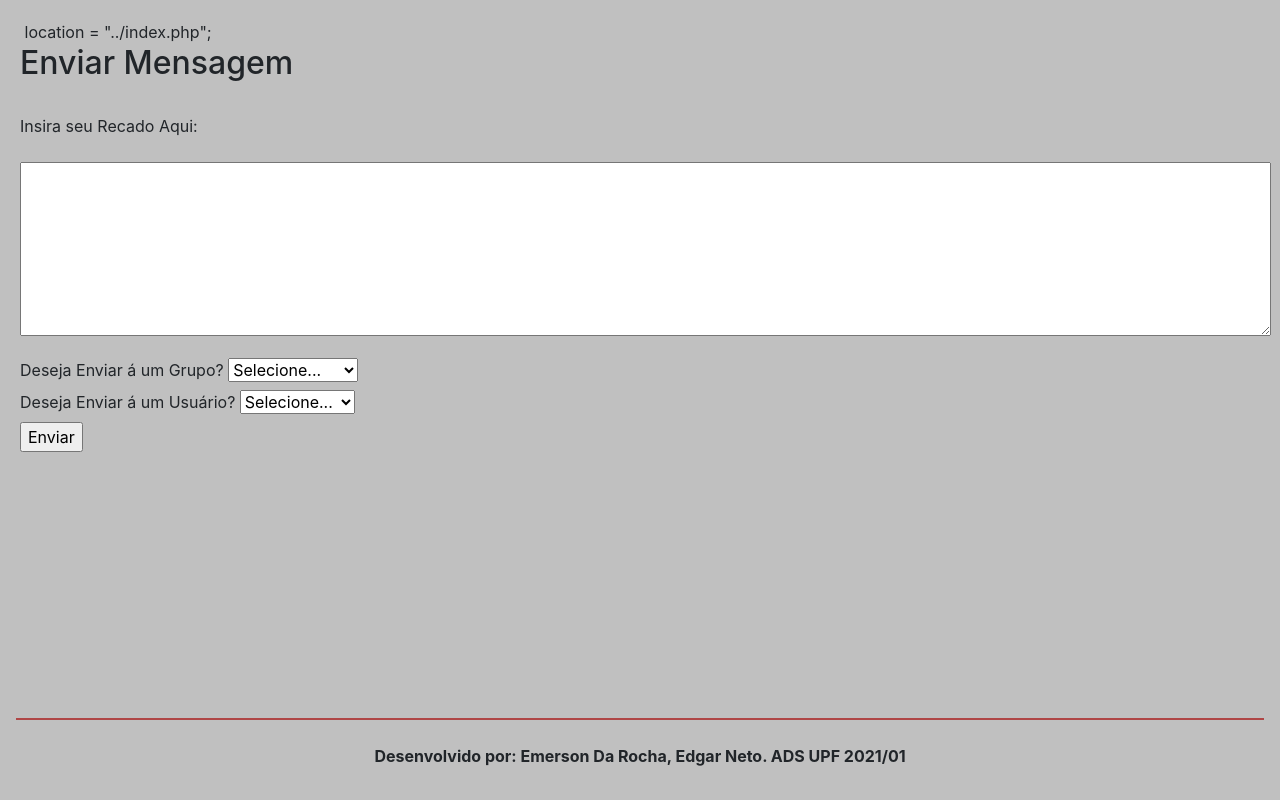
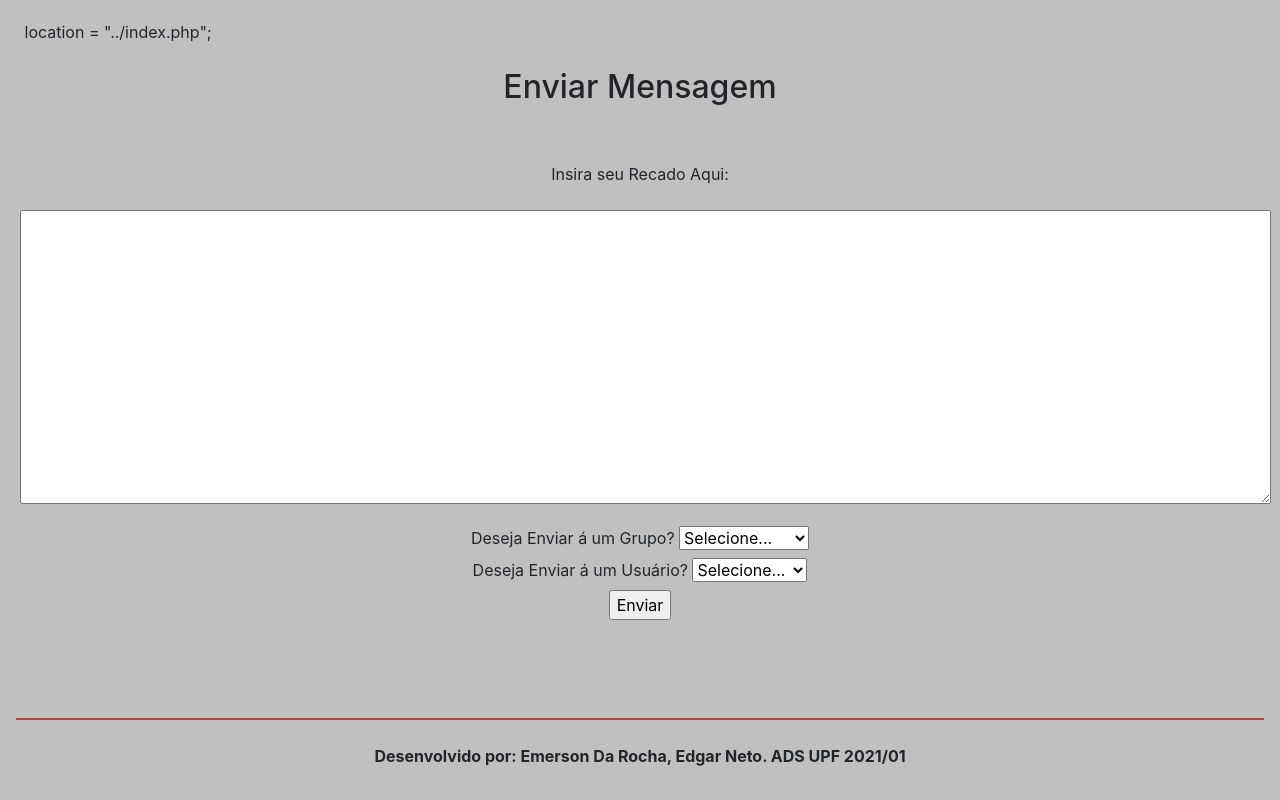
Before and after one commit to emersonrs01/BussMen, a PHP site: page /view/enviar.php in a window 1280 px wide. Run offline with PHP 8.4, Linux system fonts and the light colour scheme; a user stored in the database is signed in; data comes from the database, SQL or seed files in the repository.

Commit message:
Update enviar.php

```diff
--- a/view/enviar.php
+++ b/view/enviar.php
@@ -10,11 +10,11 @@
             $pesq = new UserController();
     ?>
 	<br>
-	<h2>Enviar Mensagem</h2><br>
-    <form id="formenviar" name="formenviar" method="post" action="enviar.php">
+	<h2 style="padding-top:3vh;align-items: center; justify-content:center; text-align: center;">Enviar Mensagem</h2><br>
+    <form id="formenviar" name="formenviar" method="post" action="enviar.php" style="padding-top:3vh;align-items: center; justify-content:center; text-align: center;">
   <p>
     <label>Insira seu Recado Aqui:</label></p>
-    <p><textarea name="mensagem" cols="120" rows="7"></textarea></p>
+    <p><textarea name="mensagem" cols="120" rows="12"></textarea></p>
 
     <label for="">Deseja Enviar á um Grupo? </label>
     <select name="envgrp" id="envgrp"><?php $pesq->buscaCadastro(1);?></select><br>
@@ -23,7 +23,7 @@
     <select name="envusr" id="envusr"><?php $pesq->buscaCadastro(2);?></select><br>
 
     <input type="submit" name="button" id="button" value="Enviar"></input>
-
+    </form>
     <?php
         include 'footer.php';
     ?>
```
